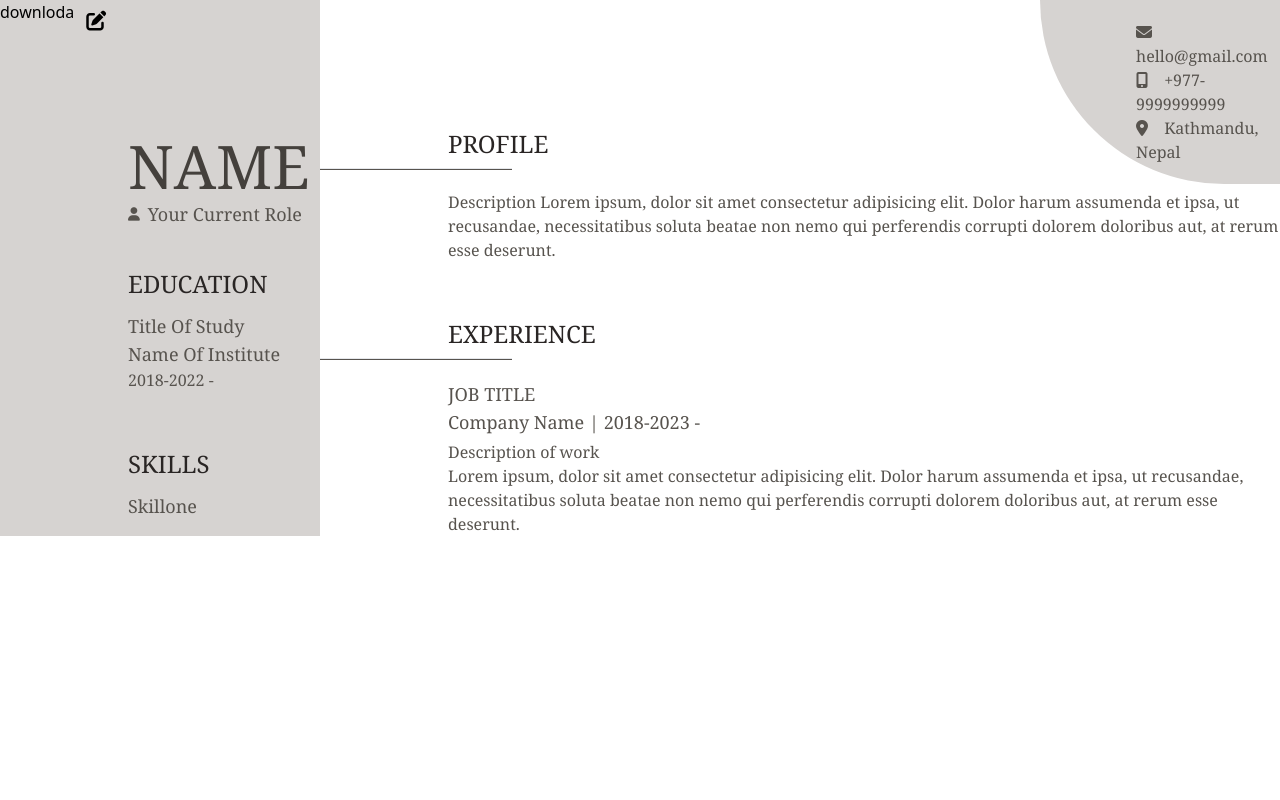
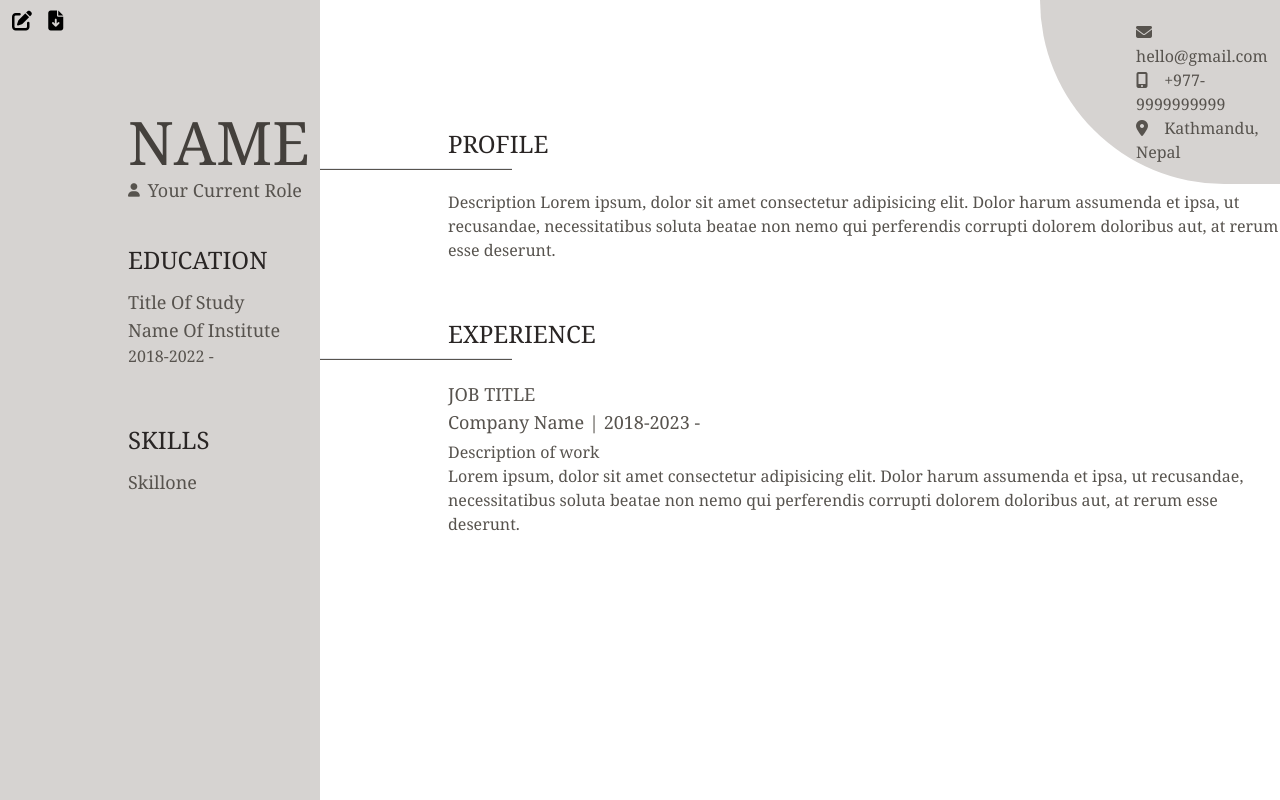
Before and after one commit to Raghav-Thapa/React-CV, a React (Vite) app: page / in a window 1280 px wide. Built offline with nearby package versions, Linux system fonts and the light colour scheme.

Commit message:
edit updated

```diff
--- a/src/pages/Formpage.jsx
+++ b/src/pages/Formpage.jsx
@@ -64,6 +64,7 @@ const FormPage = () => {
     setNumber(currentNumber);
     setLocation(currentLocation);
     setProfileDescription(currentDescription);
+    handleEducationClick();
   };
   const handleEducationChange = (index, field, value) => {
     const newEducations = [...educations];
@@ -87,6 +88,7 @@ const FormPage = () => {
   };
   const handleSubmitEducation = () => {
     setEducationDetail(educations);
+    handleExperienceClick();
   };
   const handleAddSkill = () => {
     setSkill((prevSkills) => [...prevSkills, { skills: "" }]);
@@ -130,6 +132,7 @@ const FormPage = () => {
       prevExperience.filter((_, i) => i !== index)
     );
   };
+
   return (
     <div className="flex">
       <div className="w-1/4 h-screen bg-stone-200">
--- a/src/pages/Homepage.jsx
+++ b/src/pages/Homepage.jsx
@@ -32,12 +32,16 @@ const HomePage = () => {
   } = useContext(UserContext);
   return (
     <>
-      <div className="flex" id="content" >
-        <div className="w-1/4 bg-stone-300" >
-          <button onClick={handleDownload}>downloda</button>
-          <NavLink to="/form">
-            <i className="fa-solid fa-pen-to-square fa-lg absolute ms-3 mt-5 cursor-pointer"></i>
-          </NavLink>
+      <div className="flex" id="content">
+        <div className="w-1/4 bg-stone-300 min-h-screen">
+          <div className="absolute">
+            <NavLink to="/form">
+              <i className="fa-solid fa-pen-to-square fa-lg ms-3 mt-5 cursor-pointer"></i>
+            </NavLink>{" "}
+            <button onClick={handleDownload}>
+              <i class="fa-solid fa-file-arrow-down fa-lg  ms-3 mt-5 cursor-pointer"></i>
+            </button>
+          </div>
           <div className=" ms-32 mt-28 font-serif text-stone-700 text-6xl flex flex-col items-start">
             <h1 className="uppercase">{fullName}</h1>
             <h1>NAME</h1>
```
